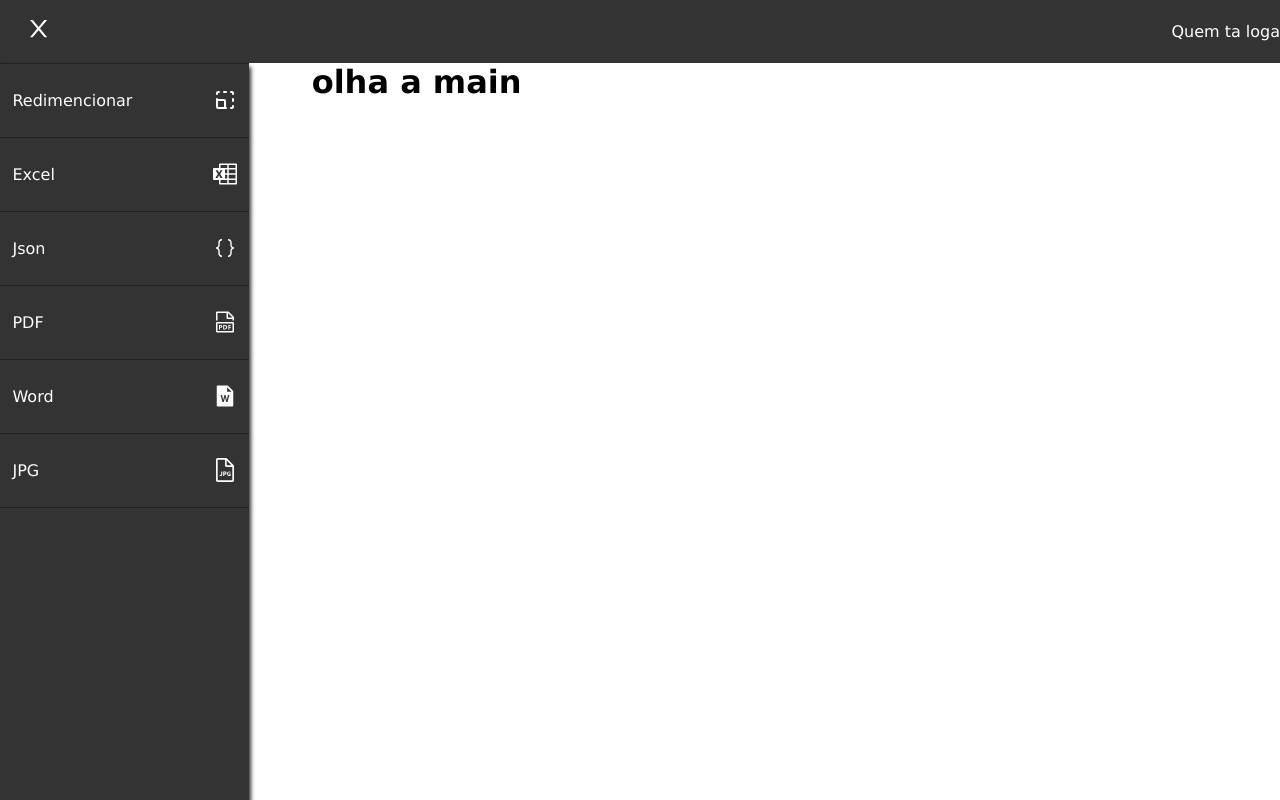
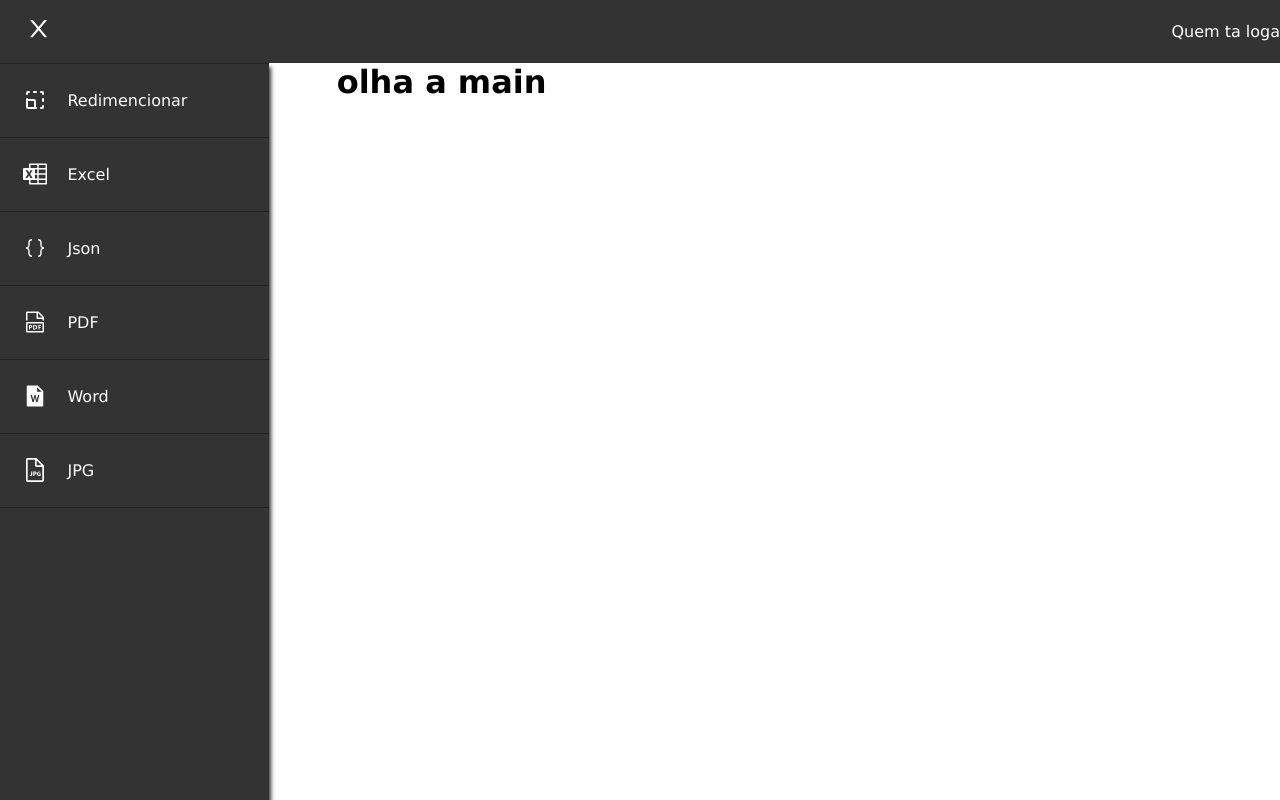
Before and after one commit to Joao-Pedro15/devHelper-frontend, a React (Create React App) app in the folder client/: page /home in a window 1280 px wide. Built offline with nearby package versions, Linux system fonts and the light colour scheme.

Commit message:
chore: invert span position per style sidebar

```diff
--- a/client/src/components/Sidebar/index.tsx
+++ b/client/src/components/Sidebar/index.tsx
@@ -27,8 +27,8 @@ export function Sidebar() {
         { items.map((item) => (
           <Link to={item.link}>
             <li>
+              <span>{item.icon}</span>
               <span>{item.name}</span>
-              <span>{item.icon}</span>
             </li>
           </Link>
         )) }
--- a/client/src/components/Sidebar/style.ts
+++ b/client/src/components/Sidebar/style.ts
@@ -32,12 +32,13 @@ export const Container = styled.aside`
     width: 90%;
     display: flex;
     align-items: center;
-    justify-content: space-between;
+    gap: 20px;
     padding: 4px;
   }
 
-  li span:last-of-type{
+  li span:first-of-type{
     font-size: 1.5rem;
     margin-top: 5px;
+    margin-left: 10px;
   }
 `
```
